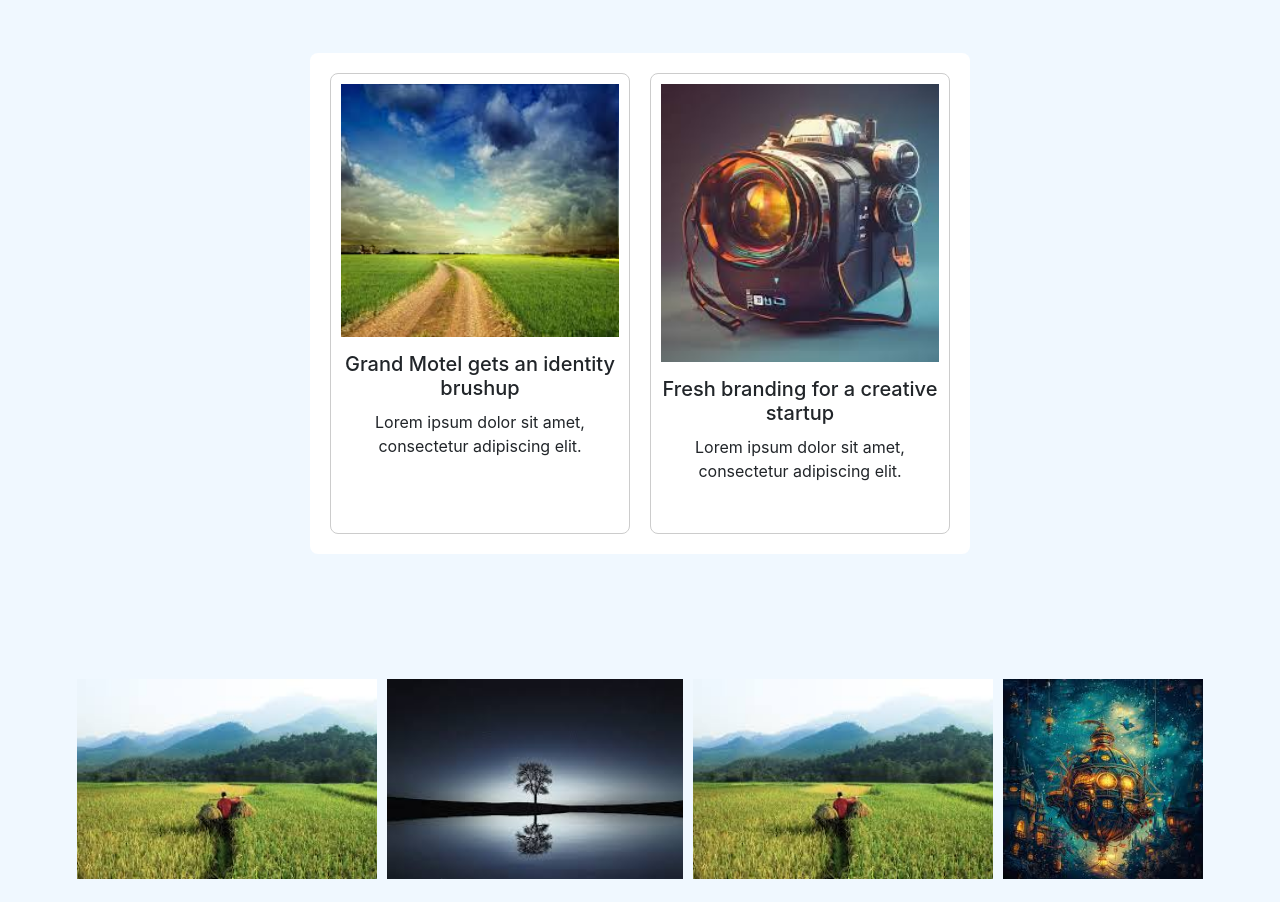
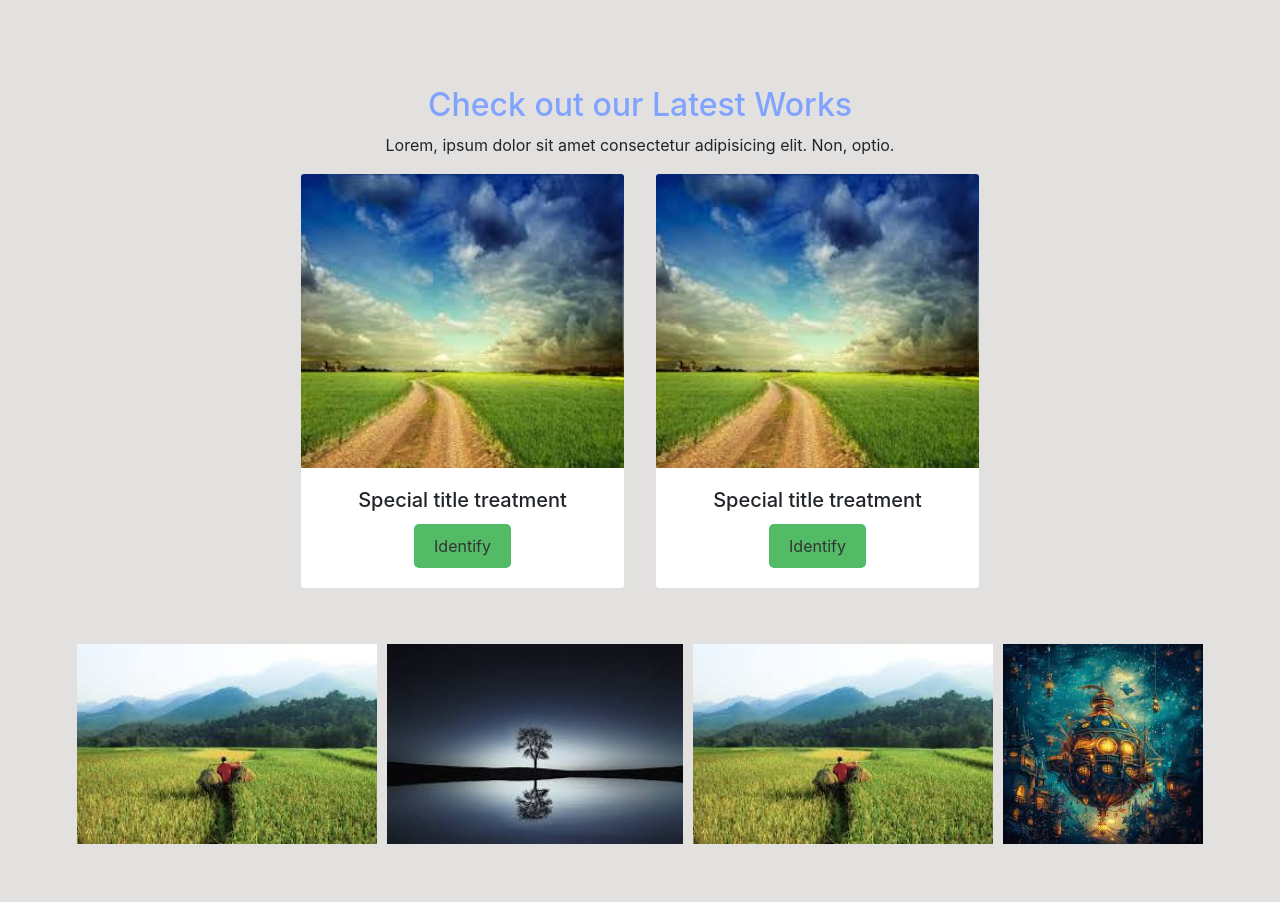
Before and after one commit to aasthaNeupane/Frontend, a plain HTML site: page index.html in a window 1280 px wide. Shown: the part 1448-2350 px from the top of the page. Drawn offline with nearby package versions, Linux system fonts and the light colour scheme.

Commit message:
second commit

```diff
--- a/index.html
+++ b/index.html
@@ -14,27 +14,27 @@
 
 <body>
     <div>
-        <div class="bg-light  shadow-sm" style="padding: 10px 200px;">
+        <div class="bg-white shadow-sm" style="padding: 10px 200px;">
             <div class="d-flex justify-content-between align-items-center">
-                <div class="d-flex align-items-center">
-                    <a href="mailto:example@gmail.com" class="text-dark text-decoration-none me-3">
+                <div class="d-flex align-items-center" style="padding:10px 100px">
+                    <a href="mailto:example@gmail.com" class="text-dark text-decoration-none px-3">
                         <i class="fas fa-envelope"></i> example@gmail.com
                     </a>
-                    <a href="tel:+1234567890" class="text-dark text-decoration-none me-3">
+                    <a href="tel:+1234567890" class="text-dark text-decoration-none">
                         <i class="fas fa-phone"></i> +123 456 7890
                     </a>
                 </div>
-                <div class="d-flex align-items-center">
-                    <a href="#" class="text-dark fs-4 me-3" title="Facebook">
+                <div class="d-flex align-items-center" style="margin-left:130px">
+                    <a href="#" class="text-dark fs-4 px-3" title="Facebook">
                         <i class="fab fa-facebook-f"></i>
                     </a>
-                    <a href="#" class="text-dark fs-4 me-3" title="Twitter">
+                    <a href="#" class="text-dark fs-4 px-3" title="Twitter">
                         <i class="fab fa-twitter"></i>
                     </a>
-                    <a href="#" class="text-dark fs-4 me-3" title="LinkedIn">
+                    <a href="#" class="text-dark fs-4 px-3" title="LinkedIn">
                         <i class="fab fa-linkedin-in"></i>
                     </a>
-                    <a href="#" class="text-dark fs-4" title="Instagram">
+                    <a href="#" class="text-dark " title="Instagram">
                         <i class="fab fa-instagram"></i>
                     </a>
                 </div>
@@ -51,6 +51,10 @@
 
             <div class="collapse navbar-collapse" id="navbarTogglerDemo02">
                 <ul class="navbar-nav mr-auto mt-2 mt-lg-0">
+                    <li class="logo">
+                        <a class="navbar-brand font-weight-bold" href="#" style="font-size: 2rem; color: #4e6ac6;">REEN.</a>
+                    </li>
+
                     <li class="nav-item ">
                         <a class="nav-link" href="#">HOME<span class="sr-only">(current)</span></a>
                     </li>
@@ -93,7 +97,8 @@
         <div class="pcq">
             <div class="pcq-content">
                 <h2>Beautiful. Clean. Responsive.</h2>
-            <p>REEN is a high-quality solution for those who want a beautiful website in no time. It's fully responsive
+                <p>REEN is a high-quality solution for those who want a beautiful website in no time. It's fully
+                    responsive
                     and
                     will adapt itself to any mobile device. iPad, iPhone, Android, it doesn't matter. Your content will
                     always
@@ -119,25 +124,36 @@
             </div>
         </div>
         <!-- second Section -->
-    <div class="second">
+        <!-- <div class="second">
             <h2>Check out our latest works</h2>
             <p>Magnis jsdhuisag uagsy d udgsd sgd saygb sgfygfajnn ffff.</p>
-        <div class="project-grid">
+            <div class="project-grid"> -->
 
-            <section class="project">
-                <div class="bg-white">
-                    <div class="branding-item1">
-                        <img src="2.jpg" alt="Grand Motel Logo">
-                        <h3>Grand Motel gets an identity brushup</h3>
-                        <p>Lorem ipsum dolor sit amet, consectetur adipiscing elit.</p>
-                    </div>
-                    <div class="branding-item2">
-                        <img src="3.jpg" alt="Branding Mockup">
-                        <h3>Fresh branding for a creative startup</h3>
-                        <p>Lorem ipsum dolor sit amet, consectetur adipiscing elit.</p>
+                <div class="custom-container2">
+                    <div class="content-bot">
+                            <h6>Check out our Latest Works</h6>
+                            <p>Lorem, ipsum dolor sit amet consectetur adipisicing elit. Non, optio.</p>
+                      <div class="row">
+                        <div class="col-sm-6 mb-3 mb-sm-0">
+                          <div class="card">
+                            <img src="2.jpg" class="card-img-top img-adjust" alt="...">
+                            <div class="card-body">
+                              <h5 class="card-title">Special title treatment</h5>
+                              <a href="#" class="btn">Identify</a>
                             </div>
                           </div>
-            </section>
+                        </div>
+                        <div class="col-sm-6">
+                          <div class="card">
+                            <img src="2.jpg" class="card-img-top img-adjust" alt="...">
+                            <div class="card-body">
+                              <h5 class="card-title">Special title treatment</h5>
+                              <a href="#" class="btn">Identify</a>
+                            </div>
+                          </div>
+                        </div>
+                       </div>
+
 
                 <section class="project2">
                     <div class="miniproject">
@@ -167,7 +183,7 @@
 
         <!-- last section  -->
 
-        <footer class="bg-dark text-light py-5">
+        <footer class="bg-info text-light py-5">
             <div class="container">
                 <div class="row">
                     <!-- Who We Are -->
@@ -175,7 +191,8 @@
                         <h2 class="h6 font-weight-bold text-light">WHO WE ARE</h2>
                         <h1 class="display-4 font-weight-bold text-light">REEN.</h1>
                         <p class="custom-paragraph mt-2">
-                            Magnis modis pace volatortait andigen dapibus quate repon qui out labor. Laecenque eictipenum quine sit amet rest non estblusis maos el dem tumquam.
+                            Magnis modis pace volatortait andigen dapibus quate repon qui out labor. Laecenque
+                            eictipenum quine sit amet rest non estblusis maos el dem tumquam.
                         </p>
                         <a href="#" class="text-primary mt-2 d-block">More about us &rarr;</a>
                     </div>
@@ -221,12 +238,18 @@
                         </p>
                         <!-- <form class="mt-2 d-flex">
                             <input type="email" placeholder="Enter your email address" class="form-control me-2" required> -->
-                            <button type="submit" class="btn btn-primary">SUBSCRIBE</button>
+                        <button type="submit" class="btn btn-light">SUBSCRIBE</button>
                         <!-- </form> -->
                     </div>
                 </div>
                 <div class="text-center mt-4">
-                    <p>&copy; 2014 REEN. All rights reserved.</p>
+                    <p>
+                        <span> &copy; All rights reserved. </span>
+                        <span style="margin-left: 100px;"></span>Home.Portfolio.Blog.About.Services.Contact.
+                    </p>
+                    </span>
+                    </p>
+
                 </div>
             </div>
         </footer>
--- a/styles.css
+++ b/styles.css
@@ -1,7 +1,10 @@
 .collapse {
     margin-left: 250px;
 }
-
+.logo{
+    padding-left: 30px;
+    display: flex;
+}
 .nav-item {
     /* padding-left: 10px;
     padding-right: 5px;
@@ -168,8 +171,10 @@
 
 .project2{
     display: flex;
-    justify-content: space-between;
+    justify-content: center;
     padding: 50px;
+    align-items:center;
+
 }
 
 .miniproject {
@@ -190,3 +195,23 @@
     margin-left:400px ;
     margin-right:400px ;
 }
+
+/* card */
+.custom-container2{
+    margin: 50px auto;
+    background-color: rgb(227, 224, 224);
+    justify-content: center;
+    align-items: center;
+    width: 100vw;
+    height: 150vh;
+  }
+  .content-bot {
+    padding-top: 100px;
+    margin: 50px auto;
+    width: calc(100% - 600px);
+    text-align: center;
+  }
+.content-bot h6{
+    font-size: 2rem;
+    color: rgb(127, 163, 255);
+}
```
Lines whose indentation alone changed are shown as unchanged.
